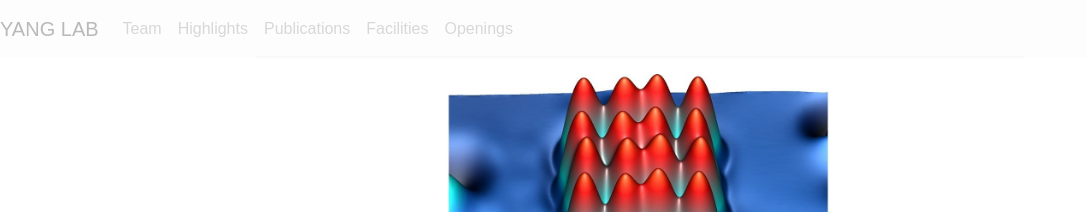
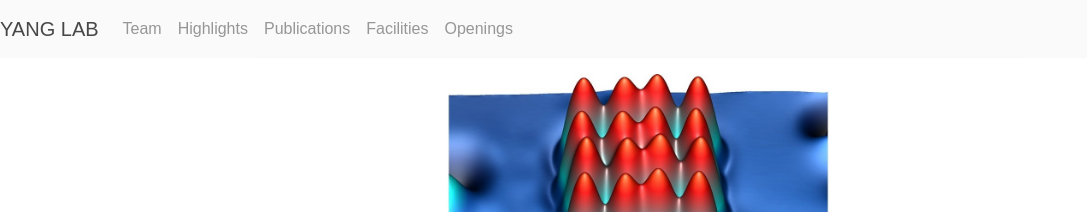
Before and after one commit to ZoomWuun/Q03i, a Jekyll site: the page built from _pages/home.md, in a window 1280 px wide. Shown: the top 212 px of the page, without its empty margins (0-1087 px from the left). Built offline with Jekyll 4.4.1, drawn with Linux system fonts in a browser that asks for light colours.

Commit message:
Add files via upload

```diff
--- a/_includes/header.html
+++ b/_includes/header.html
@@ -40,8 +40,7 @@
     .fixed-top {
         position: fixed;
 		background-color: #f9f9f9;
-		opacity: 0.3;
-        top: 0;
+		opacity: 0.8;
         width: 100%;
         z-index: 1030; /* Ensure the navbar is on top of other elements */
     }
```
